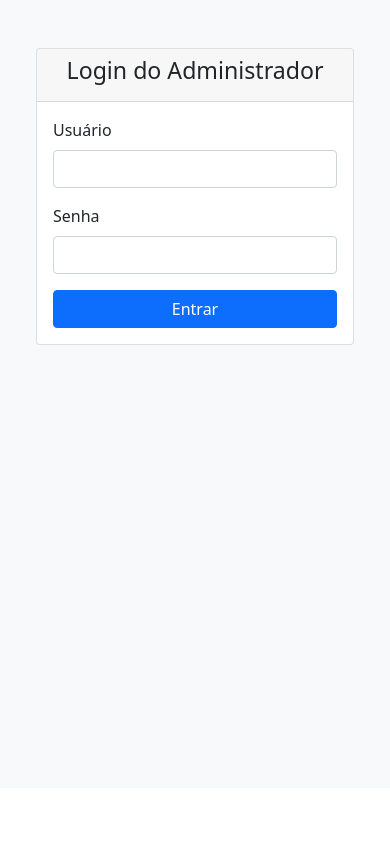
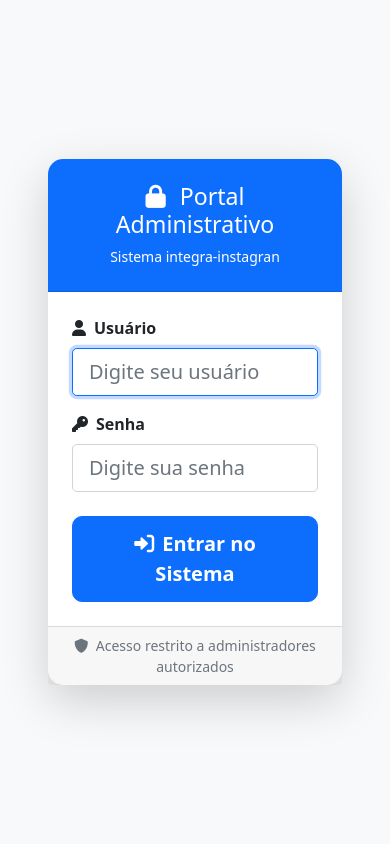
Before and after one commit to jadergreiner/integra-instagran, a FastAPI app: page /admin/login in a window 390 px wide. Shown: the part 56-900 px from the top of the page. Before the commit the page ends 401 px from the top, so only its background shows below. Run offline with FastAPI, Linux system fonts and the light colour scheme.

Commit message:
feat: melhorar interface da página de login
- Centralizar login vertical e horizontalmente na tela
- Adicionar ícones Font Awesome para melhor UX
- Melhorar design com sombras e bordas arredondadas
- Adicionar subtítulo e footer informativo
- Implementar animações suaves nos botões
- Atualizar testes E2E para refletir nova interface
- Manter funcionalidade intacta

```diff
--- a/src/admin/templates/login.html
+++ b/src/admin/templates/login.html
@@ -3,35 +3,85 @@
 {% block title %}Login Administrador{% endblock %}
 
 {% block content %}
-<div class="container mt-5">
-    <div class="row justify-content-center">
-        <div class="col-md-6">
-            <div class="card">
-                <div class="card-header">
-                    <h3 class="text-center">Login do Administrador</h3>
+<div class="container-fluid min-vh-100 d-flex align-items-center justify-content-center bg-light">
+    <div class="row justify-content-center w-100">
+        <div class="col-md-6 col-lg-4">
+            <div class="card shadow-lg border-0">
+                <div class="card-header bg-primary text-white text-center py-4">
+                    <h3 class="mb-0">
+                        <i class="fas fa-lock me-2"></i>
+                        Portal Administrativo
+                    </h3>
+                    <p class="mb-0 mt-2 small">Sistema integra-instagran</p>
                 </div>
-                <div class="card-body">
+                <div class="card-body p-4">
                     {% if error %}
-                    <div class="alert alert-danger">
+                    <div class="alert alert-danger alert-dismissible fade show" role="alert">
+                        <i class="fas fa-exclamation-triangle me-2"></i>
                         {{ error }}
+                        <button type="button" class="btn-close" data-bs-dismiss="alert"></button>
                     </div>
                     {% endif %}
                     <form method="POST" action="/admin/usuarios/login">
                         <div class="mb-3">
-                            <label for="usuario" class="form-label">Usuário</label>
-                            <input type="text" class="form-control" id="usuario" name="usuario" required>
+                            <label for="usuario" class="form-label fw-bold">
+                                <i class="fas fa-user me-2"></i>Usuário
+                            </label>
+                            <input type="text" class="form-control form-control-lg" id="usuario" name="usuario"
+                                   placeholder="Digite seu usuário" required autofocus>
                         </div>
-                        <div class="mb-3">
-                            <label for="senha" class="form-label">Senha</label>
-                            <input type="password" class="form-control" id="senha" name="senha" required>
+                        <div class="mb-4">
+                            <label for="senha" class="form-label fw-bold">
+                                <i class="fas fa-key me-2"></i>Senha
+                            </label>
+                            <input type="password" class="form-control form-control-lg" id="senha" name="senha"
+                                   placeholder="Digite sua senha" required>
                         </div>
-                        <div class="d-grid">
-                            <button type="submit" class="btn btn-primary">Entrar</button>
+                        <div class="d-grid gap-2">
+                            <button type="submit" class="btn btn-primary btn-lg">
+                                <i class="fas fa-sign-in-alt me-2"></i>Entrar no Sistema
+                            </button>
                         </div>
                     </form>
+                </div>
+                <div class="card-footer text-center text-muted small">
+                    <i class="fas fa-shield-alt me-1"></i>
+                    Acesso restrito a administradores autorizados
                 </div>
             </div>
         </div>
     </div>
 </div>
+
+<style>
+/* Estilos adicionais para melhor centralização */
+.min-vh-100 {
+    min-height: 100vh !important;
+}
+
+.card {
+    border-radius: 15px;
+}
+
+.card-header {
+    border-radius: 15px 15px 0 0 !important;
+}
+
+.btn-primary {
+    border-radius: 10px;
+    padding: 12px 24px;
+    font-weight: 600;
+    transition: all 0.3s ease;
+}
+
+.btn-primary:hover {
+    transform: translateY(-1px);
+    box-shadow: 0 4px 8px rgba(0,0,0,0.2);
+}
+
+.form-control:focus {
+    border-color: #0d6efd;
+    box-shadow: 0 0 0 0.2rem rgba(13, 110, 253, 0.25);
+}
+</style>
 {% endblock %}
```
Also changed, not shown: tests/test_login_e2e.py (+3 -3 lines).
